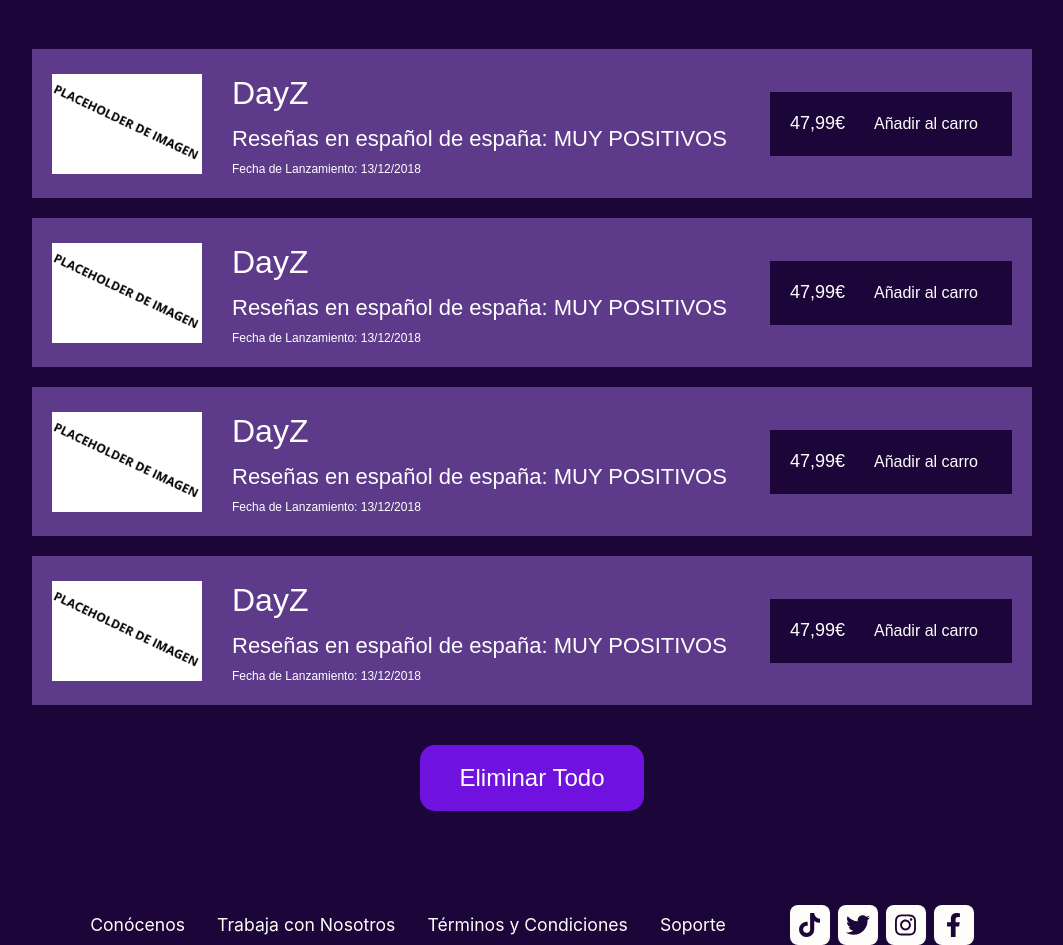
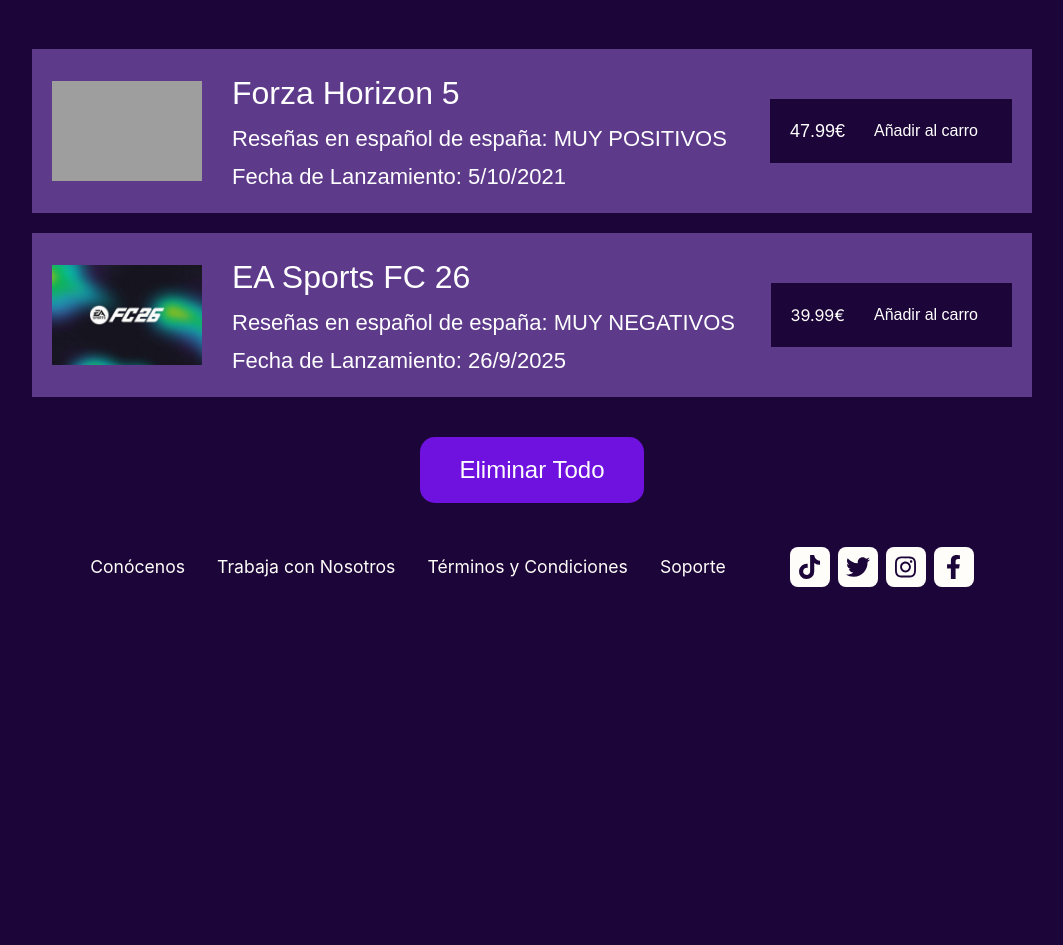
Before and after one commit to JoseAntonio105/kairos, a PHP site: page /wishlist.php in a window 1280 px wide. Shown: the part 73-1018 px from the top of the page, without its empty margins (108-1171 px from the left). After the commit the page ends 660 px from the top, so only its background shows below. Run offline with PHP 8.4, Linux system fonts and the light colour scheme; data that the repository does not hold is empty; style sheets or scripts are compiled from the project's sources; some libraries are stand-ins or nearby versions; some web fonts are replaced; grey boxes are pictures that could not be loaded.

Commit message:
Contenido añadido a Wishlist

```diff
--- a/wishlist.php
+++ b/wishlist.php
@@ -14,20 +14,20 @@
         <div class="lista-de-deseos-pc">
         <div class="tarjeta">
             <div class="publicacion">
-            <img class="anuncio-de-juego" src="/assets/img/imagen-placeholder.png" />
+            <img class="anuncio-de-juego" src="/assets/img/covers/forza-horizon-5.jpeg" />
             </div>
             <div class="texto">
-            <div class="day-z">DayZ</div>
+            <div class="day-z">Forza Horizon 5</div>
             <div class="reseñas">
                 Reseñas en español de españa: MUY POSITIVOS
             </div>
-            <div class="fecha-de-lanzamiento-13-12-2018">
-                Fecha de Lanzamiento: 13/12/2018
+            <div class="fecha-de-lanzamiento-5-10-2021">
+                Fecha de Lanzamiento: 5/10/2021
             </div>
             </div>
             <div class="precio-carrito">
             <div class="frame-precio">
-                <div class="_47-99">47,99€</div>
+                <div class="_47-99">47.99€</div>
             </div>
             <img class="frame-linea" src="frame-linea0.svg" />
             <div class="frame-a-adir-al-carrito">
@@ -37,68 +37,22 @@
         </div>
         <div class="tarjeta2">
             <div class="publicacion">
-            <img class="anuncio-de-juego" src="/assets/img/imagen-placeholder.png" />
+            <img class="anuncio-de-juego" src="/assets/img/covers/fc26.jpg" />
             </div>
             <div class="texto">
-            <div class="day-z">DayZ</div>
+            <div class="day-z">EA Sports FC 26</div>
             <div class="reseñas">
-                Reseñas en español de españa: MUY POSITIVOS
+                Reseñas en español de españa: MUY NEGATIVOS
             </div>
-            <div class="fecha-de-lanzamiento-13-12-2018">
-                Fecha de Lanzamiento: 13/12/2018
+            <div class="fecha-de-lanzamiento-26-9-2025">
+                Fecha de Lanzamiento: 26/9/2025
             </div>
             </div>
             <div class="precio-carrito">
             <div class="frame-precio">
-                <div class="_47-99">47,99€</div>
+                <div class="_39-99">39.99€</div>
             </div>
             <img class="frame-linea2" src="frame-linea1.svg" />
-            <div class="frame-a-adir-al-carrito">
-                <div class="a-adir-al-carro">Añadir al carro</div>
-            </div>
-            </div>
-        </div>
-        <div class="tarjeta2">
-            <div class="publicacion">
-            <img class="anuncio-de-juego" src="/assets/img/imagen-placeholder.png" />
-            </div>
-            <div class="texto">
-            <div class="day-z">DayZ</div>
-            <div class="reseñas">
-                Reseñas en español de españa: MUY POSITIVOS
-            </div>
-            <div class="fecha-de-lanzamiento-13-12-2018">
-                Fecha de Lanzamiento: 13/12/2018
-            </div>
-            </div>
-            <div class="precio-carrito">
-            <div class="frame-precio">
-                <div class="_47-99">47,99€</div>
-            </div>
-            <img class="frame-linea3" src="frame-linea2.svg" />
-            <div class="frame-a-adir-al-carrito">
-                <div class="a-adir-al-carro">Añadir al carro</div>
-            </div>
-            </div>
-        </div>
-        <div class="tarjeta2">
-            <div class="publicacion">
-            <img class="anuncio-de-juego" src="/assets/img/imagen-placeholder.png" />
-            </div>
-            <div class="texto">
-            <div class="day-z">DayZ</div>
-            <div class="reseñas">
-                Reseñas en español de españa: MUY POSITIVOS
-            </div>
-            <div class="fecha-de-lanzamiento-13-12-2018">
-                Fecha de Lanzamiento: 13/12/2018
-            </div>
-            </div>
-            <div class="precio-carrito">
-            <div class="frame-precio">
-                <div class="_47-99">47,99€</div>
-            </div>
-            <img class="frame-linea4" src="frame-linea3.svg" />
             <div class="frame-a-adir-al-carrito">
                 <div class="a-adir-al-carro">Añadir al carro</div>
             </div>
@@ -108,8 +62,6 @@
             <div class="frame-8">
             <div class="eliminar-todo">Eliminar Todo</div>
             </div>
-        </div>
-        </div>
     </div>
     </div>
     <?php include_once 'includes/footer.php'?>
```
